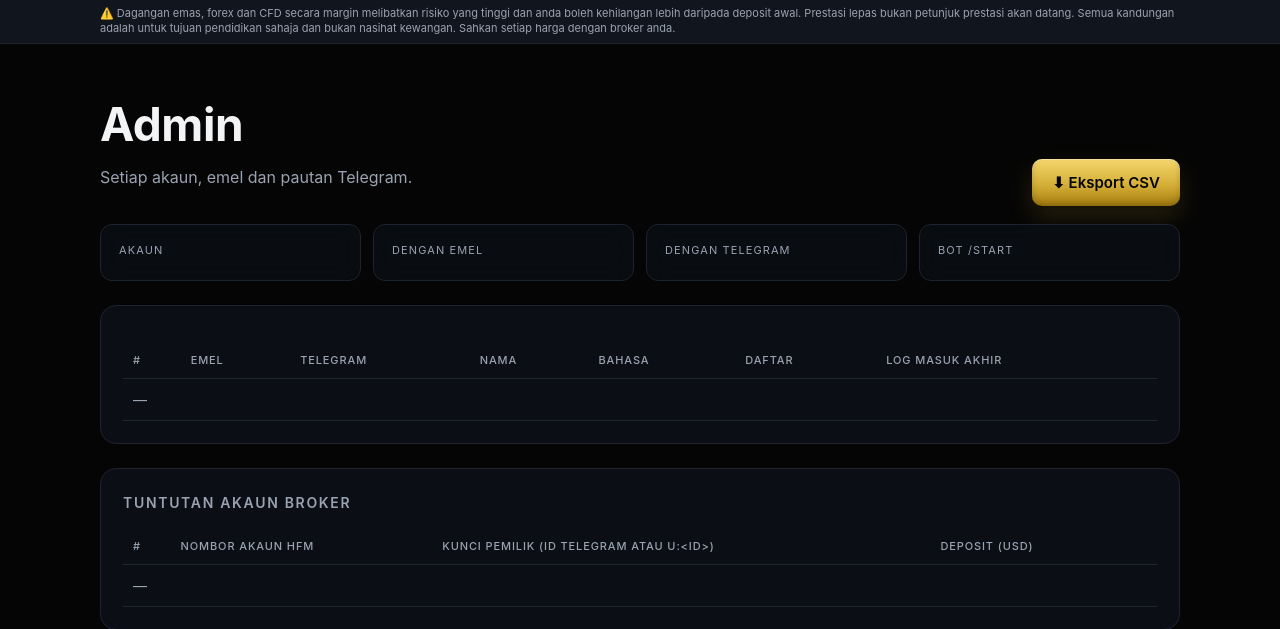
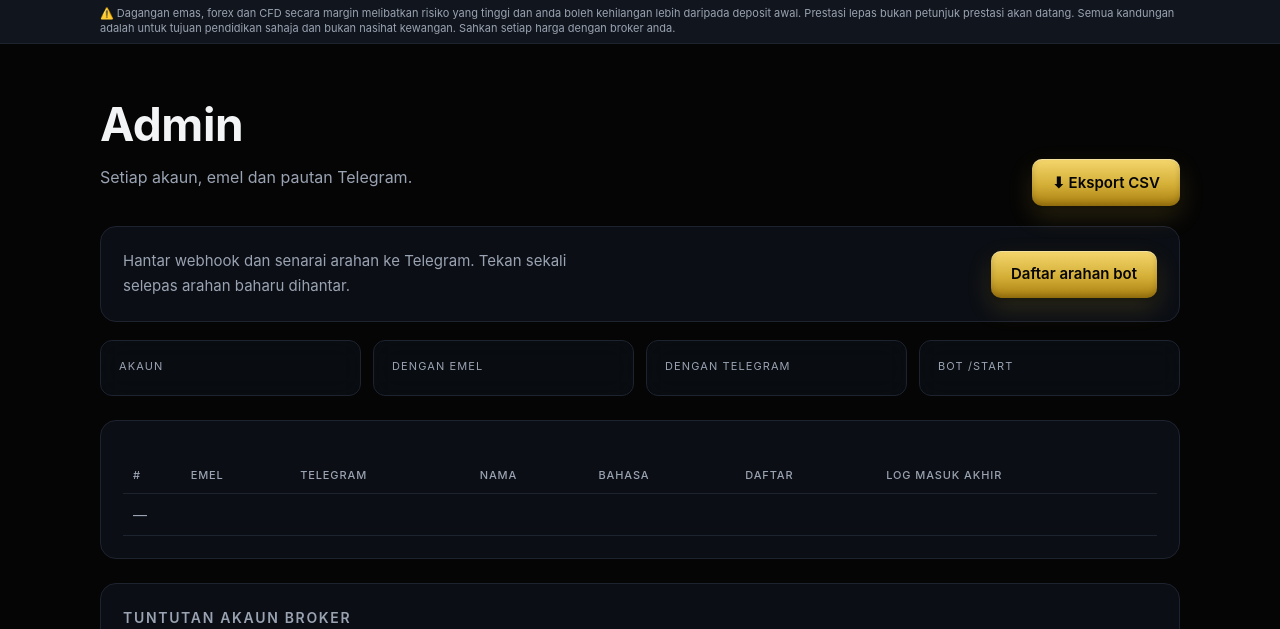
Before and after one commit to printezy247/sambangold-products, a Flask app: template app/templates/admin.html in a window 1280 px wide. Shown: the part 61-690 px from the top of the page. Run offline with Flask 3, Linux system fonts and the light colour scheme; the template is opened without the code that fills it, so the values that code supplies are empty.

Commit message:
feat: register the bot's commands from the admin page
The command list ships in the code, but Telegram only learns it when
something tells it, which until now meant a shell on the host. Since the
app moved to Railway there is no reliable shell to reach, so commands added
after the last webhook call — setup, brief, register — never appeared in the
menu.

/admin now carries one button that sends the webhook and the command list in
both languages. It is admin-gated like the rest of that page, says plainly
when TELEGRAM_BOT_TOKEN is missing rather than failing, and can be pressed
again every time a new command ships. The CLI command stays for shells that
do exist.

Co-Authored-By: Claude Opus 5 <noreply@anthropic.com>
Claude-Session: https://claude.ai/code/session_014yXqUwo1jKAr9UKxSg75XZ

```diff
--- a/app/brand.py
+++ b/app/brand.py
@@ -461,6 +461,9 @@ STRINGS = {
         "admin.users": "Akaun", "admin.emails": "Dengan emel", "admin.telegrams": "Dengan Telegram", "admin.starts": "Bot /start",
         "admin.export": "Eksport CSV", "admin.col_email": "Emel", "admin.col_tg": "Telegram", "admin.col_name": "Nama",
         "admin.col_lang": "Bahasa", "admin.col_created": "Daftar", "admin.col_last": "Log masuk akhir",
+        "admin.hook": "Daftar arahan bot", "admin.hook_note": "Hantar webhook dan senarai arahan ke Telegram. Tekan sekali selepas arahan baharu dihantar.",
+        "adm.hook_ok": "Webhook dan senarai arahan dihantar ke Telegram.",
+        "adm.hook_bad": "TELEGRAM_BOT_TOKEN belum ditetapkan.",
         # product page
         "product.bot_half": "Separuh Telegram", "product.web_half": "Separuh dashboard", "product.free": "Tier percuma",
         "product.live_note": "Hidup di bawah — nombor yang sama bot berikan.",
@@ -1307,6 +1310,9 @@ STRINGS = {
         "admin.users": "Accounts", "admin.emails": "With email", "admin.telegrams": "With Telegram", "admin.starts": "Bot /start",
         "admin.export": "Export CSV", "admin.col_email": "Email", "admin.col_tg": "Telegram", "admin.col_name": "Name",
         "admin.col_lang": "Lang", "admin.col_created": "Joined", "admin.col_last": "Last sign-in",
+        "admin.hook": "Register bot commands", "admin.hook_note": "Send the webhook and the command list to Telegram. Press once after new commands ship.",
+        "adm.hook_ok": "Webhook and command list sent to Telegram.",
+        "adm.hook_bad": "TELEGRAM_BOT_TOKEN is not set yet.",
         "product.bot_half": "Telegram half", "product.web_half": "Dashboard half", "product.free": "Free tier",
         "product.live_note": "Live below — the same numbers the bot returns.",
         "product.soon": "Panels come online as each view is wired to data.",
--- a/app/templates/admin.html
+++ b/app/templates/admin.html
@@ -6,6 +6,10 @@
     <div><h1>{{ t('admin.title') }}</h1><p class="lede">{{ t('admin.subtitle') }}</p></div>
     <a class="btn btn-gold" href="{{ url_for('views.admin_users_csv') }}" download>⬇ {{ t('admin.export') }}</a>
   </div>
+  <form method="post" class="panel" style="margin-top:20px;display:flex;flex-wrap:wrap;align-items:center;gap:14px;justify-content:space-between">
+    <p class="text-muted" style="margin:0;max-width:52ch">{{ t('admin.hook_note') }}</p>
+    <button class="btn btn-gold" name="hook" value="1" type="submit">{{ t('admin.hook') }}</button>
+  </form>
   <div class="stats">
     <div class="stat glass warn"><span>{{ t('admin.users') }}</span><b>{{ counts.users }}</b></div>
     <div class="stat glass positive"><span>{{ t('admin.emails') }}</span><b>{{ counts.emails }}</b></div>
```
Also changed, not shown: app/views.py (+11 -1 lines), tests/test_tiers.py (+29 -0 lines), README.md.
